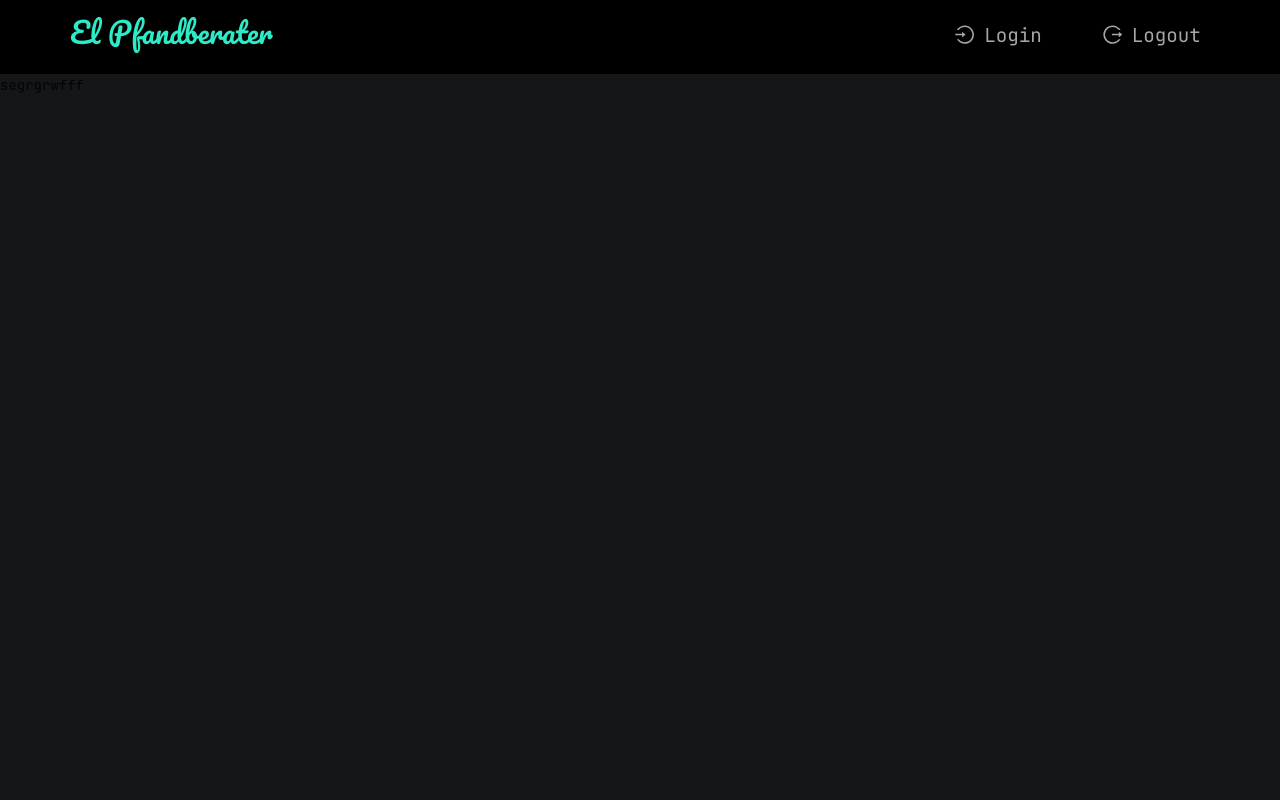
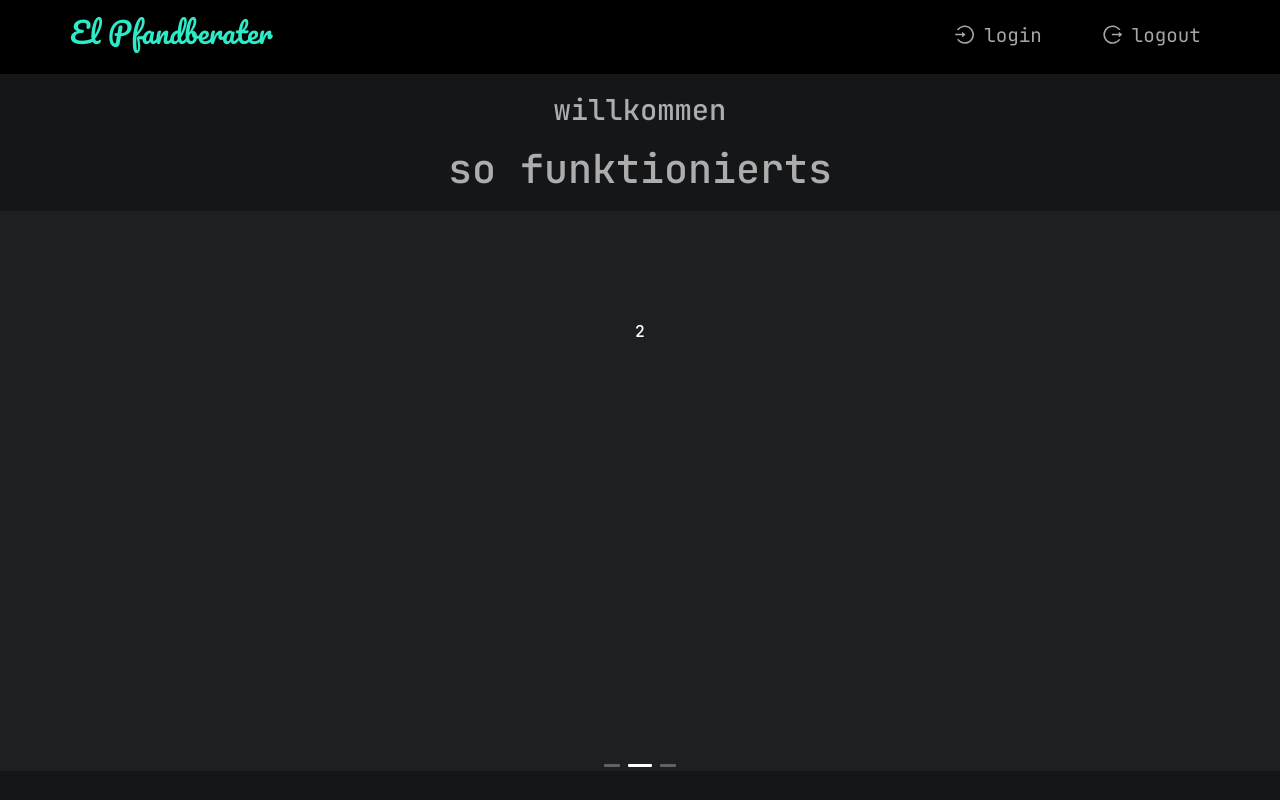
Before and after one commit to MaMin490/pfandberater-nextjs, a Next.js app: page / in a window 1280 px wide. Built offline with nearby package versions, Linux system fonts and the light colour scheme; a web font is replaced by a local one.

Commit message:
feat: added carousel and title to the landing page

```diff
--- a/src/components/includes/header.tsx
+++ b/src/components/includes/header.tsx
@@ -73,7 +73,7 @@ export default function Head(): JSX.Element {
               style={{ backgroundColor: colors.black, flexBasis: '12.5%' }}
               icon={<LoginOutlined style={{ fontSize }} />}>
               <Link href="/login">
-                <a style={{ fontSize }}>Login</a>
+                <a style={{ fontSize }}>login</a>
               </Link>
             </Menu.Item>
             <Menu.Item
@@ -81,7 +81,7 @@ export default function Head(): JSX.Element {
               style={{ backgroundColor: colors.black, flexBasis: '12.5%' }}
               icon={<LogoutOutlined style={{ fontSize }} />}>
               <Link href="/logout">
-                <a style={{ fontSize }}>Logout</a>
+                <a style={{ fontSize }}>logout</a>
               </Link>
             </Menu.Item>
           </Menu>
--- a/src/pages/index.tsx
+++ b/src/pages/index.tsx
@@ -1,9 +1,63 @@
 import React from 'react';
+import { Carousel } from 'antd';
+import styled from 'styled-components';
 
-export default function Home():JSX.Element {
+import { theme } from '../static/global/colors';
+import { device } from '../static/global/media-query';
+
+const { colors } = theme;
+
+const H3 = styled.h3`
+  height: 20rem;
+  color: white;
+  line-height: 15rem;
+  text-align: center;
+  background: ${colors.lightGrey};
+
+  @media ${device.tablet} {
+    height: 35rem;
+  }
+`;
+
+const H1 = styled.h1`
+  color: ${colors.menuGrey};
+  text-align: center;
+  margin: 0.9rem 0 0 0;
+  font-size: 1.3rem;
+
+  @media ${device.tablet} {
+    font-size: 1.8rem;
+  }
+`;
+
+const H2 = styled.h2`
+  color: ${colors.menuGrey};
+  text-align: center;
+  margin: 0.15rem 0 0.65rem 0;
+  font-size: 1.8rem;
+
+  @media ${device.tablet} {
+      margin-top: 0.3rem;
+    font-size: 2.5rem;
+  }
+`;
+
+export default function Home(): JSX.Element {
   return (
-    <div>
-      segrgrwfff
-    </div>
+    <>
+      <H1>willkommen</H1>
+      <H2>so funktionierts</H2>
+      <Carousel autoplay>
+        <div>
+          <H3>1</H3>
+        </div>
+        <div>
+          <H3>2</H3>
+        </div>
+        <div>
+          <H3>3</H3>
+        </div>
+      </Carousel>
+    </>
   );
 }
--- a/src/static/global/colors.ts
+++ b/src/static/global/colors.ts
@@ -3,6 +3,7 @@ export const theme = {
     black: 'black',
     mint: '#2bebc8',
     purple: '#6746ed',
+    menuGrey: 'rgba(255, 255, 255, 0.65)',
     lightGrey: '#1e1f22',
     grey: '#151618',
     darkGrey: '#0c0c0e',
```
